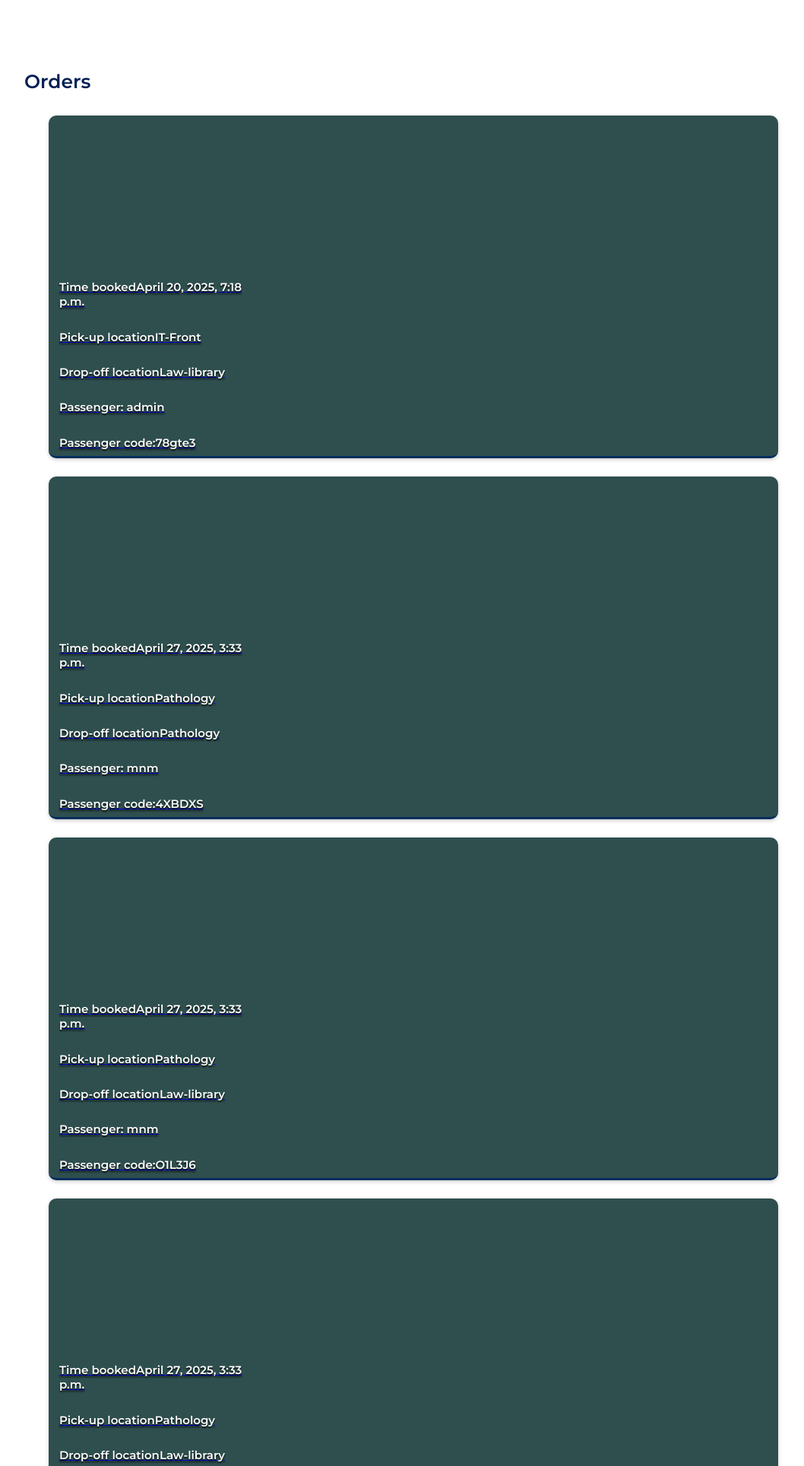
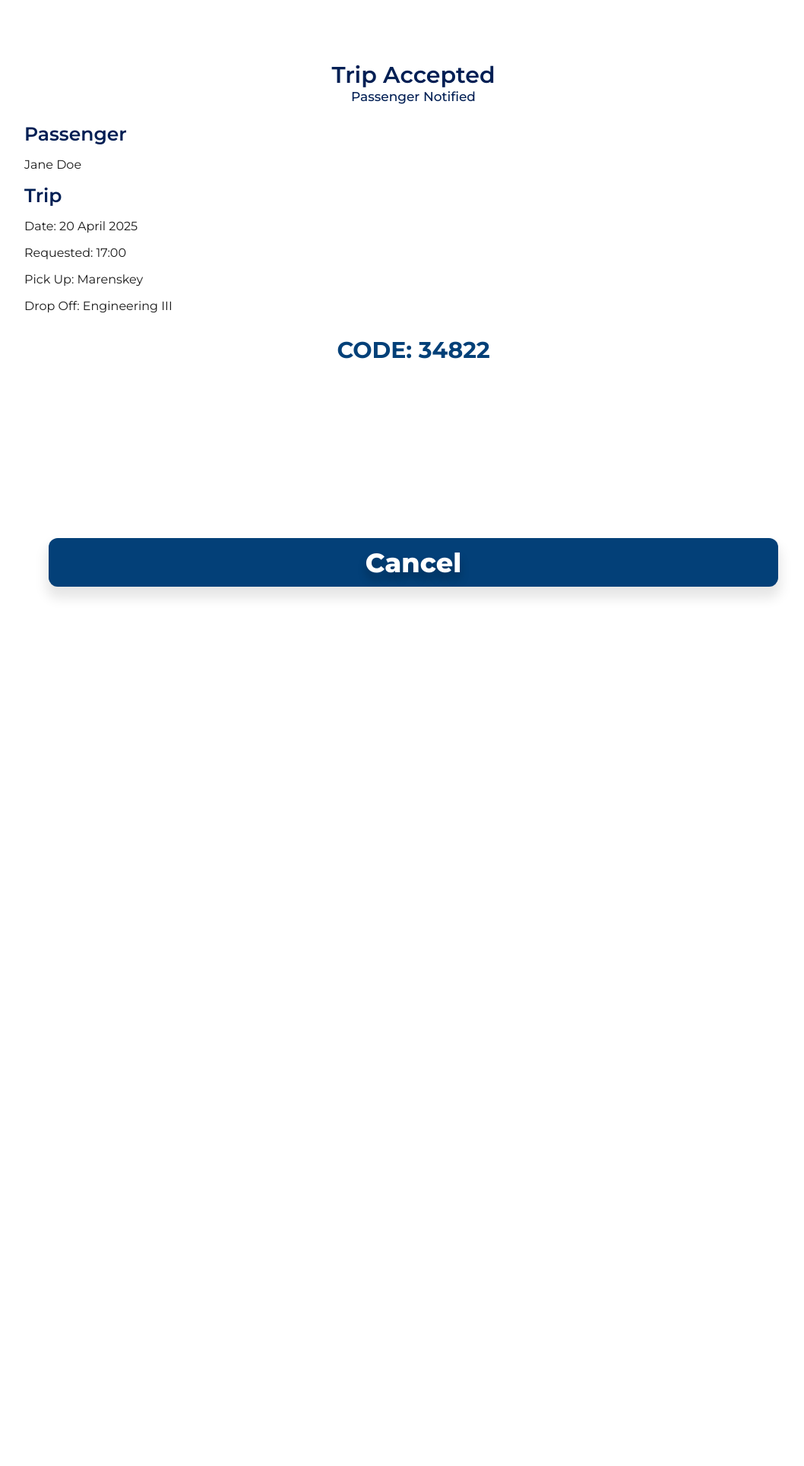
Before and after one commit to mpho-n/Order-Ride, a Django app: page /driver/ in a window 1280 px wide. Shown: the top 1929 px of the page at 76% size, without its empty margins (96-1154 px from the left). After the commit the page ends 787 px from the top, so only its background shows below. Run offline with Django 5.2, Linux system fonts and the light colour scheme; data comes from the database, SQL or seed files in the repository.

Commit message:
Styling driver page, still need to fix placement of code text and add navigation scripts for driver pages

```diff
--- /dev/null
+++ b/TaxiUp/nav/static/nav/driver.css
@@ -0,0 +1,84 @@
+@import url('https://fonts.googleapis.com/css2?family=Montserrat:ital,wght@0,100..900;1,100..900&display=swap');
+
+#orders-page {
+	display: none;
+}
+
+#accept-order-heading {
+	position: fixed;
+	top: 0vh;
+	left: 0vw;
+	margin: 0;
+
+	width: 100vw;
+
+	padding-top: 0.5em;
+	padding-bottom: 0.5em;
+	padding-left: 1.5em;
+
+	background-color: rgba(255,255,255,0.95);
+	border-bottom: 1px solid rgba(0,0,0,0.25);
+	box-shadow: 0 3px 16px rgba(0,0,0,0.4);
+}
+
+#orders-container {
+	margin-top: 4vh;
+
+	display: grid;
+	justify-content: center;
+	align-content: center;
+	justify-items: center;
+
+
+	grid-template-columns: auto;
+	gap: 2vh;
+
+	flex-direction: column;
+
+	width: 100vw;
+	height: fit-content;
+
+}
+
+.order {
+	box-sizing: border-box;
+	width: 80vw;
+	height: 20vh;
+}
+
+#trip-info-page {
+	display: initial;
+}
+
+#order-confirm {
+	margin-bottom: 3vh;
+}
+
+.order-info {
+	display: block;
+	margin-left: 10vw;
+
+	margin-top: 2vh;
+	margin-bottom: 2vh;
+
+	color: rgba(0,0,0,0.9);
+	font-weight: 400;
+}
+
+#cancel-trip-container {
+	visibility: visible;
+}
+
+.ride-code-container {
+	width: 100vw;
+	height: fit-content;
+
+	margin: auto;
+}
+
+.ride-code {
+	color: rgb(3, 64, 120);
+	font-weight: 650;
+	font-size: 30px;
+	text-align: center;
+}
--- a/TaxiUp/nav/static/nav/driver_styles.css
+++ /dev/null
@@ -1,402 +0,0 @@
-@import url('https://fonts.googleapis.com/css2?family=Montserrat:ital,wght@0,100..900;1,100..900&display=swap');
-
-body {
-	box-sizing: border-box;
-	padding: 0;
-	margin: 0;
-
-
-	font-family: "Montserrat", sans-serif;
-
-	height: 100vh;
-
-	padding-top: 10vh;
-
-	-webkit-font-smoothing: antialiased;
-	-moz-osx-font-smoothing: grayscale;width: 100vw;
-
-	overflow: auto;
-
-	user-select: none;
-}
-
-#back {
-	z-index: 1100;
-	background: url("./source/icons/back.svg") no-repeat;
-	background-size: 250%;
-	background-position: 50% 50%;
-
-	width: 7vw;
-	aspect-ratio: 1/1;
-
-	position: fixed;
-	top: 3vh;
-	left: 5vw;
-
-	display: none;
-}
-
-nav {
-	display: flex;
-	justify-content: center;
-	align-items: center;
-
-	position: fixed;
-	top: 0;
-	z-index: 1000;
-
-	width: 100vw;
-	height: 10vh;
-
-	margin: 0;
-}
-
- #map {
-	 width: 100vw;
-	 height: 100vh;
-
-	 z-index: -1;
-	 position: absolute;
-	 top: 0;
-	 bottom: 0;
-
-	 background: url("./source/map.png") no-repeat;
-	 background-size: cover;
- }
-
-
-.text-field {
-	box-sizing: border-box;
-
-	height: 5vh;
-	width: 65vw;
-
-	border: none;
-	border-radius: 10px;
-	font-size: 14px;
-	padding: 1em;
-	padding-left: 3em;
-
-	background-color: rgba(229, 229, 229, 1);
-	background-repeat: no-repeat;
-	background-position: 1em 53%;
-	background-size: 1.6em;
-	fill: rgb(0, 31, 84);
-	opacity: 0.8;
-}
-
-.text-field[type="search"] {
-	border-bottom: 1px solid rgba(0,0,0,0.2);
-	background-image: url("./source/icons/search.svg");
-	box-shadow: 0 3px 16px rgba(0,0,0,0.4);
-
-	transition: 0.05s ease-out;
-}
-
-.text-field[type="search"]:focus {
-	border-bottom: 2px solid rgb(2, 46, 93);
-}
-
-.text-field[type="search"]:-webkit-autofill {
-	background-color: rgba(229, 229, 229, 1) !important;
-	background-image: url("./source/icons/search.svg") !important;
-	transition: background 9999s ease-in-out 0s;
-}
-
-.text-field[type="search"]::-webkit-search-cancel-button {
-	-webkit-appearance: none;
-	appearance: none;
-	display: none;
-}
-
-.text-field:focus {
-	outline: none;
-	border:none;
-}
-
-.text-field .icon {
-	z-index: 0;
-
-	width: 50%;
-	height: 50%;
-	margin: 0;
-	padding: 0;
-	box-sizing: border-box;
-	display: inline-block;
-
-	position: absolute;
-	left: 0;
-
-	aspect-ratio: 1/1;
-
-}
-
-.text-field::placeholder {
-	font-weight: 400;
-	color: rgba(10, 17, 40, 0.65);
-}
-
-#ride-card {
-	position: fixed;
-	bottom: 0;
-
-	display: flex;
-	justify-content: center;
-	align-items: center;
-	flex-direction: column;
-
-	height: 25vh;
-	width: 100vw;
-
-	background-color: rgba(255,255,255,0.95);
-
-	box-shadow: 0 0 30px 10px rgba(0,0,0,0.2);
-
-	border-top-right-radius: 20px;
-	border-top-left-radius: 20px;
-
-	border:none;
-	border-top: 1px solid rgba(0,0,0,0.2);
-
-	visibility: hidden;
-}
-
-
-
-#destination {
-	background-image: url("./source/icons/pin.svg");
-}
-
-button {
-	box-sizing: border-box;
-
-	font-size: 35px;
-	vertical-align: center;
-
-	border: none;
-	border-radius: 12px;
-	background-color: #034078;
-
-	height: 8vh;
-	width: 75vw;
-
-	color: white;
-	font-weight: 900;
-
-	margin-top:7.5%;
-
-	box-shadow: 0 12px 16.4px 3px rgba(0,0,0,0.1);
-
-	text-shadow: 0 9px 11.8px rgba(0,0,0,0.25);
-
-	transition: 0.1s ease-out !important;
-}
-
-button:active {
-	box-shadow: 0 12px 16.4px 3px rgba(0,0,0,0.22);
-	background-color: rgb(2, 46, 93);
-	font-size: 36px;
-}
-
-#events {
-	display: block;
-
-	width: 100vw;
-	height: 25vh;
-}
-
-#events-container {
-	display: flex;
-	flex-direction: row;
-	justify-content: center;
-	align-items: center;
-
-	width: 100%;
-	height: 75%;
-
-	margin:auto;
-
-	overflow-x: auto;
-	overflow-y: hidden;
-
-}
-
-.event {
-	width: 80%;
-	height: 85%;
-}
-
-.place, .event {
-	background-color: rgba(217, 217, 217,0.8);
-
-	box-shadow: 0 2px 5.3px 0px rgba(0,0,0,0.2);
-	/* box-shadow:inset 0 -20px 30px -15px rgba(0,0,0,0.5); */
-
-	border-radius: 10px;
-	border-bottom: 3px solid rgb(2, 46, 93);
-	padding: 0;
-
-	display: flex;
-	align-items: end;
-
-	background-size: cover !important;
-	background-position: center !important;
-	background-repeat: no-repeat;
-
-	transition: 0.3s ease-in-out;
-}
-
-.place p, .event p {
-	margin: 0;
-	padding: 0;
-
-	color: white;
-	text-shadow: 0 2px 2px rgba(0,0,0,0.9);
-
-	margin-left: 5%;
-	margin-bottom: 3%;
-
-	font-size: 15px;
-	font-weight: 600;
-
-	position: relative;
-
-	transition: 0.05s ease-in-out;
-}
-
-.place:active, .event:active {
-	border-bottom: 2px solid rgb(2, 46, 93);
-	box-shadow: 0 2px 10px 0px rgba(0,0,0,0.3);
-}
-
-.place:active p, .event:active p {
-	font-size: 16px;
-	font-weight: 700;
-}
-
-
-
-#place-page {
-	display: none;
-}
-
-#event-page {
-	display: none;
-}
-
-#search-page {
-	display: none;
-}
-
-main {
-	width: 100vw;
-	margin-top: 1.5vh;
-	padding-bottom: 27vh;
-}
-
-.heading {
-	font-family: "Montserrat", sans-serif;
-	color: rgb(0, 31, 84);
-	font-weight: 600;
-	font-size: 25px;
-	margin: 0;
-	margin-top: 0.5vh;
-	margin-left: 10vw;
-}
-
-#places-container, #results-container {
-	/* Grid alignment */
-
-	display: grid;
-	justify-content: center;
-	justify-items: center;
-	align-items: center;
-	align-content: center;
-
-	grid-template-columns: auto; /* 1 columns */
-	gap: 1vh;
-
-	width: 100vw;
-	margin-top: 1.75vh;
-
-	overflow: auto;
-}
-
-/* .place styling */
-.place {
-	width: 75vw;
-	height: 35vw;
-
-	margin-top: 2vh;
-}
-
-/* Places.html */
-#go-to-container {
-	display:flex;
-	justify-content: center;
-	align-items: center;
-
-	position: absolute;
-	bottom: 0;
-
-	width: 100vw;
-	height: 15vh;
-
-	margin:auto;
-
-	visibility: hidden;
-}
-
-#go-to-container button {
-	margin: 0;
-}
-
-#description {
-	display: inline-block;
-
-	text-align: justify;
-	font-size: 12px;
-	font-weight: 300;
-	color: rgba(0,0,0,0.62);
-}
-
-#description-container,
-#location-container,
-#time-container {
-	display: flex;
-	align-items: center;
-
-	padding-left: 10vw;
-	padding-right: 10vw;
-	padding-top: 0;
-}
-
-#location-container {
-	margin:auto;
-	margin-top: 1vh;
-	margin-bottom: 2vh;
-
-	display: flex;
-	justify-content: center;
-	align-items: center;
-}
-
-#location {
-	font-size: 12px;
-	font-weight: 300;
-	color: rgba(0,0,0,0.62);
-
-	margin:0;
-}
-
-#time-container {
-	margin-top: 1vh;
-	font-weight: 400;
-}
-
-#place-container {
-	display: flex;
-
-	justify-content: center;
-	align-items: center;
-}
--- a/TaxiUp/nav/static/nav/styles.css
+++ b/TaxiUp/nav/static/nav/styles.css
@@ -228,7 +228,7 @@ button:active {
 	height: 85%;
 }
 
-.place, .event {
+.place, .event, .order {
 	background-color: rgba(217, 217, 217,0.8);
 
 	box-shadow: 0 2px 5.3px 0px rgba(0,0,0,0.2);
@@ -248,7 +248,7 @@ button:active {
 	transition: 0.3s ease-in-out;
 }
 
-.place p, .event p {
+.place p, .event p, .order p {
 	margin: 0;
 	padding: 0;
 
@@ -266,12 +266,12 @@ button:active {
 	transition: 0.05s ease-in-out;
 }
 
-.place:active, .event:active {
+.place:active, .event:active, .order:active {
 	border-bottom: 2px solid rgb(2, 46, 93);
 	box-shadow: 0 2px 10px 0px rgba(0,0,0,0.3);
 }
 
-.place:active p, .event:active p {
+.place:active p, .event:active p, .order:active p {
 	font-size: 16px;
 	font-weight: 700;
 }
@@ -338,7 +338,7 @@ main {
 }
 
 /* Places.html */
-#go-to-container {
+#go-to-container, #cancel-trip-container {
 	display:flex;
 	justify-content: center;
 	align-items: center;
@@ -354,7 +354,7 @@ main {
 	visibility: hidden;
 }
 
-#go-to-container button {
+#go-to-container button, #cancel-trip-container button {
 	margin: 0;
 }
 
@@ -408,7 +408,7 @@ main {
 	align-items: center;
 }
 
-.trip-heading {
+.trip-heading, .order-heading {
 	color: rgb(0, 31, 84);
 	font-weight: 600;
 	font-size: 30px;
@@ -418,7 +418,7 @@ main {
 	margin: 0;
 }
 
-#trip-eta {
+#trip-eta, #order-confirm {
 	font-weight: 500;
 	font-size: 17px;
 }
@@ -561,3 +561,15 @@ main {
 
 	width: 100%;
 }
+
+.ride-code-container {
+	width: 100vw;
+	box-sizing: border-box;
+}
+
+.ride-code {
+	color: rgb(3, 64, 120);
+	font-weight: 650;
+	font-size: 20px;
+	text-align: center;
+}
--- a/TaxiUp/nav/templates/nav/driver.html
+++ b/TaxiUp/nav/templates/nav/driver.html
@@ -3,102 +3,70 @@
 <html>
 <head>
 	<title>Order Ride Interface</title>
-	<link rel="stylesheet" href="{% static 'nav/driver_styles.css' %}"/>
+	<link rel="stylesheet" href="{% static 'nav/styles.css' %}"/>
+	<link rel="stylesheet" href="{% static 'nav/driver.css' %}"/>
 
 	<!--Get Screen Dimensions-->
 	<meta name="viewport" content="width=device-width, initial-scale=1.0" />
+
+	<style>
+	</style>
 </head>
 <body>
 	<div id="back"></div>
 
-
-	<div id="main-page">
-		<!--
-		<div id="events">
-			<p class="heading">Events</p>
-			<div id="events-container">
-				<div class="event"><p>Piazza Festival</p></div>
+	<div id="orders-page">
+		<div class="heading" id="accept-order-heading">Accept Orders:</div>
+		<div id="orders-container">
+			{% for trip in trips %}
+			<div class="order">
+				<p>{{trip.pickUp}} to {{trip.dropOff}}</p>
+			</div>
+			{% endfor %}
 		</div>
 	</div>
-		-->
 
-		<main>
-			<p class="heading">Orders</p>
-			<div id="places-container";>
+	<!-- TODO: Make code for confirmation to accept trip-->
+	<div id="trip-info-page">
+		<p class="order-heading">Trip Accepted</p>
+		<p class="order-heading" id="order-confirm">Passenger Notified</p>
+
+		<!--Passenger Information-->
+		<p class="heading">Passenger</p>
+		<p class="order-info">Jane Doe</p>
+
+		<!--Trip Information-->
+		<p class="heading">Trip</p>
+		<p class="order-info">Date: 20 April 2025</p>
+		<p class="order-info">Requested: 17:00</p>
+		<p class="order-info">Pick Up: Marenskey</p>
+		<p class="order-info">Drop Off: Engineering III</p>
+
+		<div class="ride-code-container">
+			<p class="ride-code">CODE: 34822</p>
+		</div>
+
+		<!--
+		<div id="-container";>
 			{% for trip in trips %}
+
 			<div id="{{trip.id}}" class="place" style="background-color: darkslategrey;">
-
 				<a id="{{trip.id}}" href="http://localhost:8000/trip?trip={{trip.id}}">
-
-
 					<p id="time{{trip.name}}" > Time booked{{trip.booked}} </p><br>
 					<p id="find{{trip.name}}" > Pick-up location{{trip.pickUp}} </p><br>
 					<p id="drop{{trip.name}}" > Drop-off location{{trip.dropOff}} </p><br>
 					<p id="pass{{trip.name}}" > Passenger: {{trip.passenger}} </p><br>
 					<p id="code{{trip.name}}" > Passenger code:{{trip.code}} </p>
-
 				</a>
 			</div>
+
 			{% endfor %}
 		</div>
-		</main>
-
+		-->
 	</div>
 
-	<div id="event-page">
-		<article>
-			<div id="events">
-				<p class="heading">Piazza Festival</p>
-				<div id="events-container">
-					<div class="event noninteractive"></div>
+	<div id="cancel-trip-container">
+		<button id="cancel-trip">Cancel</button>
 	</div>
-			</div>
-
-			<div id="description-container">
-				<p id="description">Lorem ipsum dolor sit amet, consectetur adipiscing elit. Vestibulum consequat ultrices felis, in vestibulum dui rhoncus eu.</p>
-			</div>
-
-			<p class="heading">Location</p>
-			<div id="location-container">
-				<p id="location">Lorem ipsum dolor sit amet, consectetur adipiscing elit.</p>
-			</div>
-
-			<p class="heading">Time</p>
-			<div id="time-container">
-				<p id="location">12:00</p>
-			</div>
-
-		</article>
-	</div>
-	<div id="search-page">
-		<p class="heading">Results</p>
-		<div id="results-container">
-			<div class="place"><p>Old-Arts</p></div>
-		</div>
-	</div>
-
-	<!-- Buttons -->
-	<div id="go-to-container">
-		<button id="go-to">Go To</button>
-	</div>
-
-	<div id="ride-card">
-		<input class="text-field" id="destination" placeholder="Select a destination" readonly="true"/>
-		<button id="request-ride">Request</button>
-	</div>
-<!--
-	<script src="{% static 'nav/js/location.js' %}"></script>
-    <script src="{% static 'nav/js/script.js' %}"></script>
-	<script src="{% static 'nav/js/nav.js' %}"></script>
-
-	<script>
-		document.addEventListener("DOMContentLoaded", function () {
-		  const links = document.querySelectorAll("a");
-
-		  links.forEach((link) => {
-			  link.href = link.href+`&lat=${encodeURIComponent(Math.floor(latitude*1000000)/1000000)}&long=${encodeURIComponent(Math.floor(longitude*1000000)/1000000)}`;
-		  });
-	  });
-  </script>-->
 </body>
 </html>
--- a/TaxiUp/nav/templates/nav/index.html
+++ b/TaxiUp/nav/templates/nav/index.html
@@ -104,7 +104,9 @@
 			<p>Trip Fare: R50</p>
 		</div>
 
-
+		<div class="ride-code-container">
+			<p class="ride-code">CODE: 34822</p>
+		</div>
 	</div>
 
 	<!-- Buttons -->
```
Lines whose indentation alone changed are shown as unchanged.
